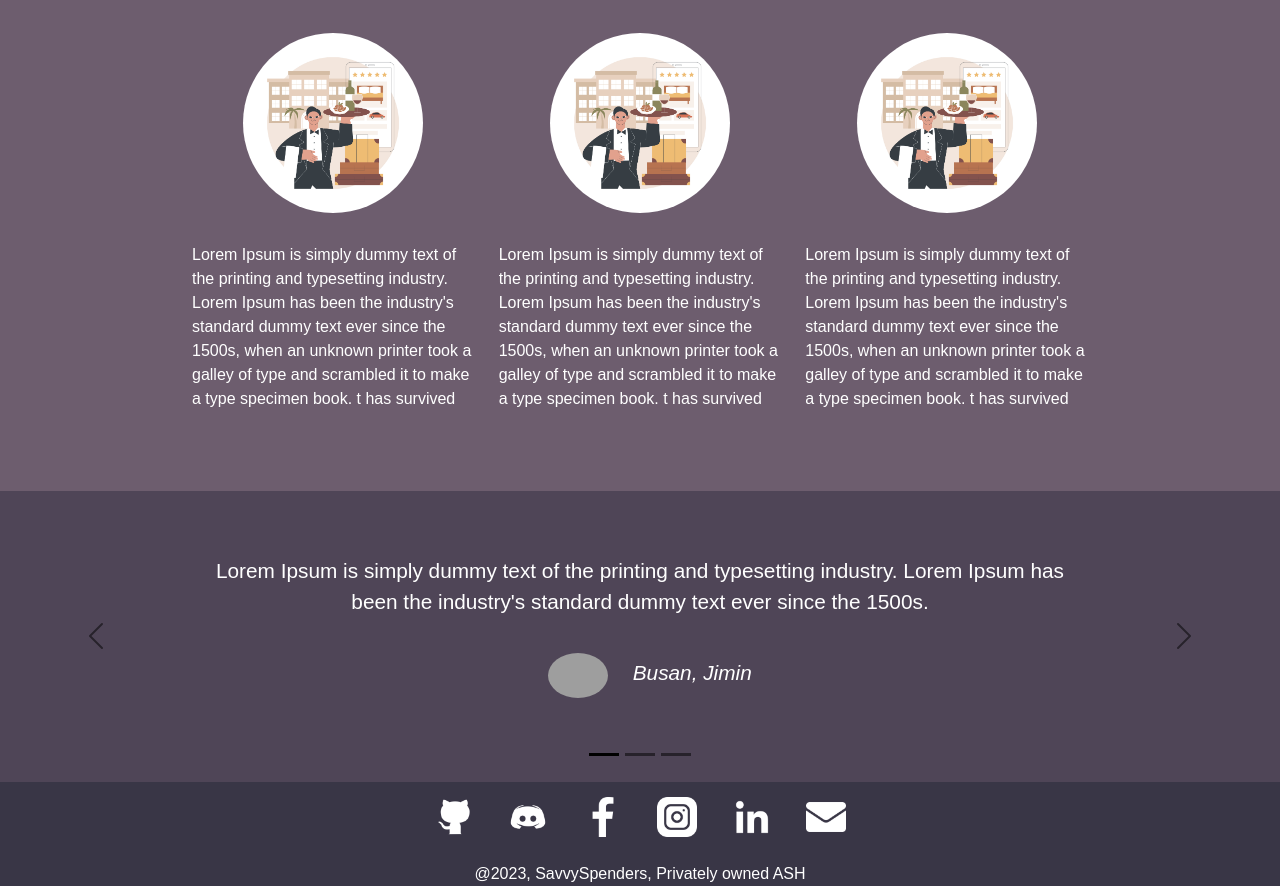
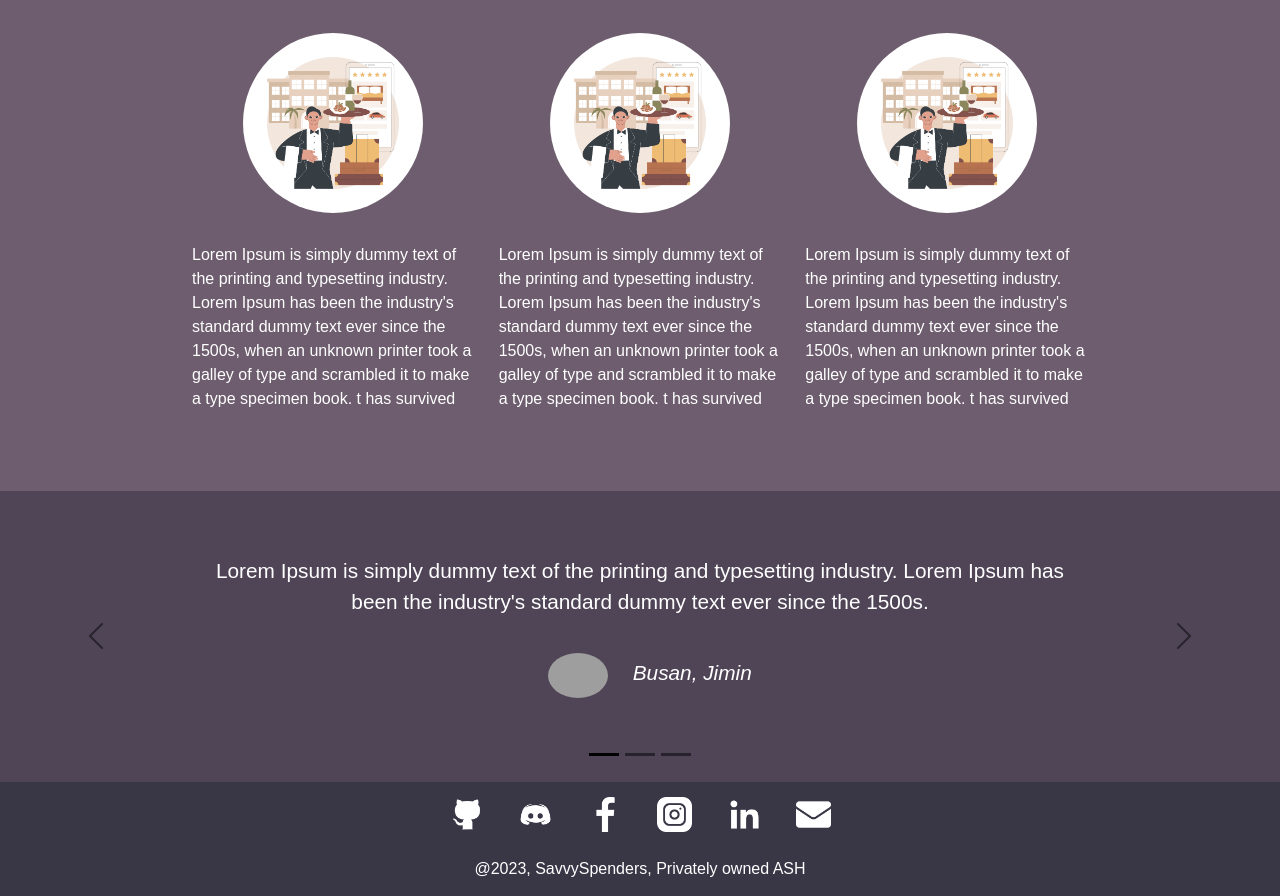
Before and after one commit to surepos/ss, a plain HTML site: page index.html in a window 1280 px wide. Shown: the part 1498-2394 px from the top of the page. Drawn offline with nearby package versions, Linux system fonts and the light colour scheme; grey boxes are pictures that could not be loaded.

Commit message:
Update styles.css

```diff
--- a/styles.css
+++ b/styles.css
@@ -218,13 +218,14 @@ a {
 
 }
 .footer img{
-  width: 70px;
+  width: 65px;
   padding: 15px;
 }
 .footer p{
   color: #fff;
   margin-bottom: 0;
   margin-top: 10px;
+  padding-bottom: 15px;
 }
 
 @media(max-width:990px) {
```
